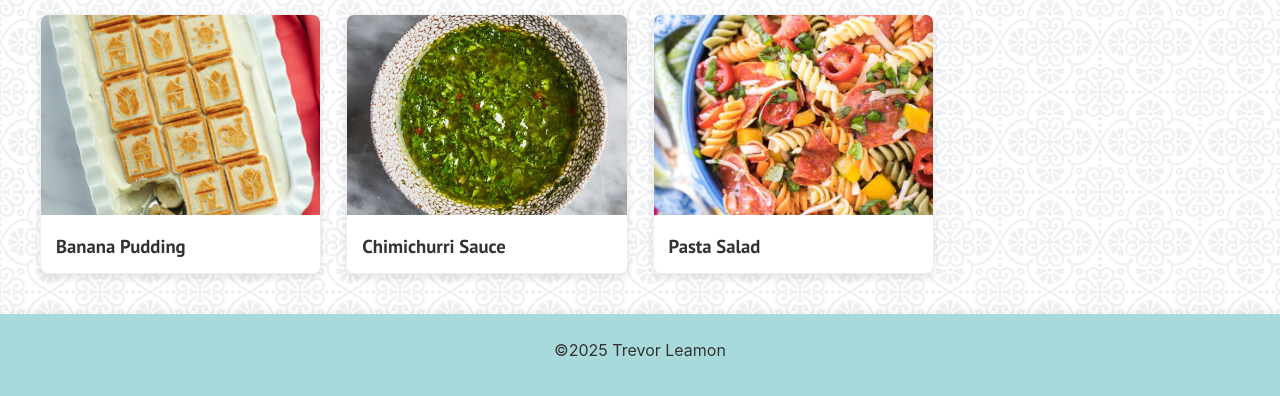
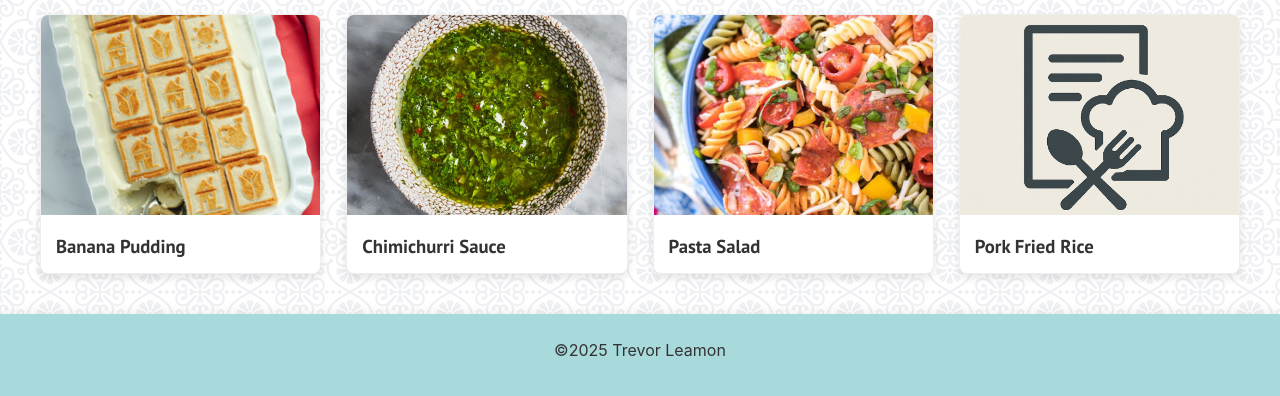
Before and after one commit to trev1996x/trevors-recipe-corner, a plain HTML site: page index.html in a window 1280 px wide. Shown: the part 508-904 px from the top of the page. Drawn offline with Linux system fonts and the light colour scheme.

Commit message:
update index

```diff
--- a/index.html
+++ b/index.html
@@ -57,6 +57,11 @@
                 <img src="../assets/images/pasta-salad.jpeg" alt="Pasta Salad">
                 <h3>Pasta Salad</h3>
             </a>
+
+            <a href="../recipes/side-dishes/pork-fried-rice.html" class="recipe-tile">
+                <img src="../assets/images/placeholder.png" alt="Pork Fried Rice">
+                <h3>Pork Fried Rice</h3>
+            </a>
         </div>
     </main>
 
```
